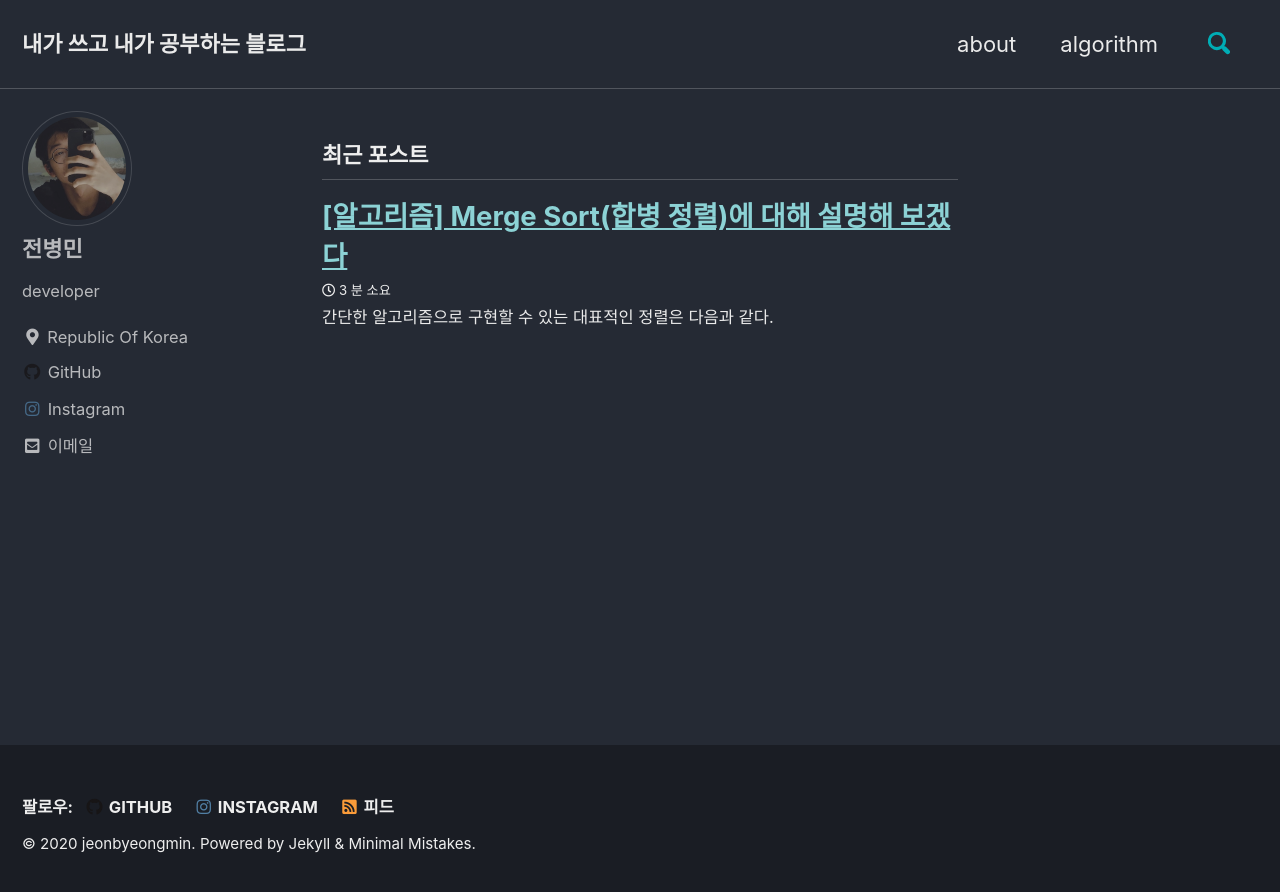
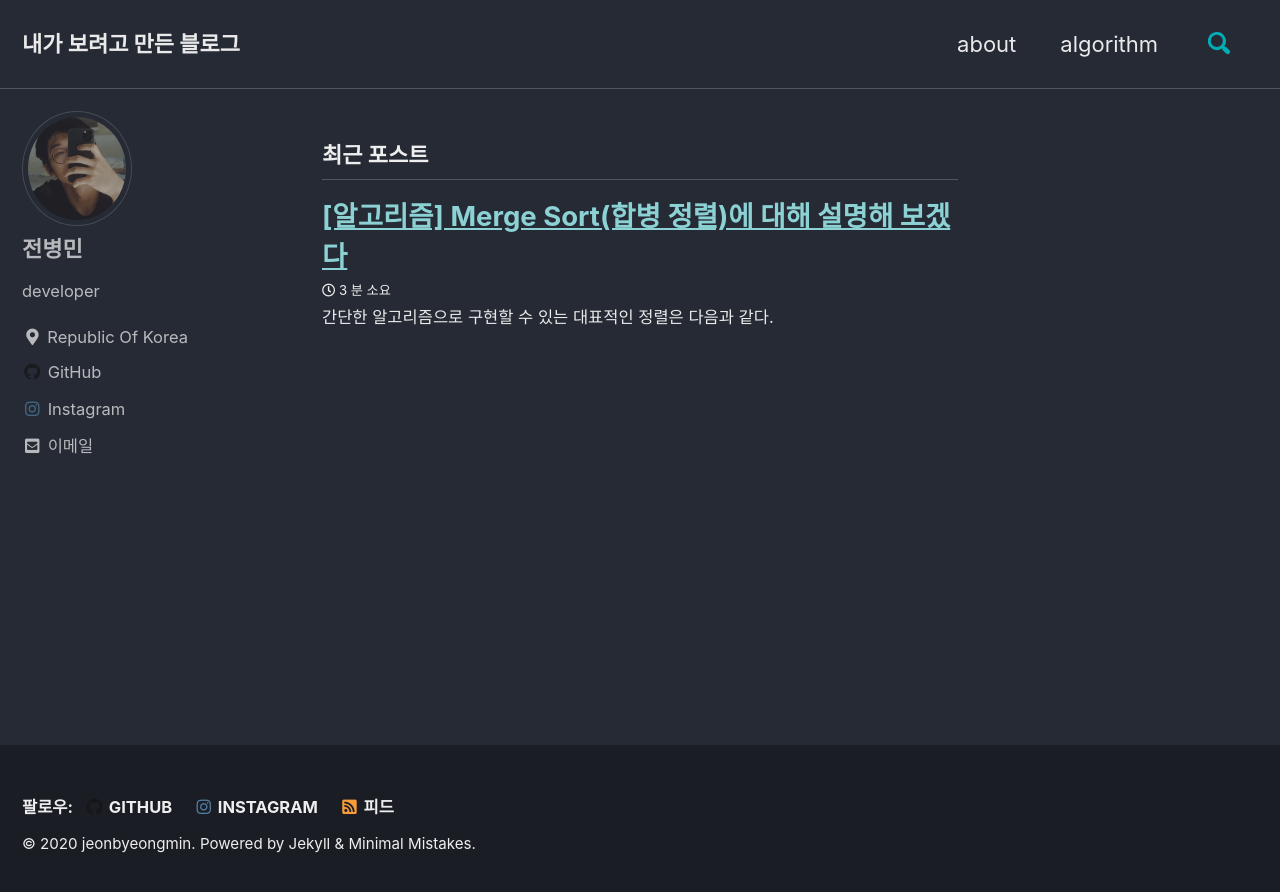
Before and after one commit to jeonbyeongmin/jeonbyeongmin.github.io, a Jekyll site: the page built from index.html, in a window 1280 px wide. Shown: the top 892 px of the page. Built offline with Jekyll 4.4.1, drawn with Linux system fonts in a browser that asks for light colours; cached includes are drawn as plain includes; the list of posts is cut into pages by our own code.

Commit message:
타이틀 수정

```diff
--- a/_config.yml
+++ b/_config.yml
@@ -16,7 +16,7 @@ baseurl                  : # the subpath of your site, e.g. "/blog"
 repository               : "jeonbyeongmin/jeonbyeongmin.github.com" # GitHub username/repo-name e.g. "mmistakes/minimal-mistakes"
 teaser                   : # path of fallback teaser image, e.g. "/assets/images/500x300.png"
 logo                     : # 타이틀 옆에 작게 들어가는 이미지path of logo image to display in the masthead, e.g. "/assets/images/88x88.png"
-masthead_title           : "내가 쓰고 내가 공부하는 블로그"
+masthead_title           : "내가 보려고 만든 블로그"
 breadcrumbs            : true # true, false (default)
 words_per_minute         : 200
 
```
